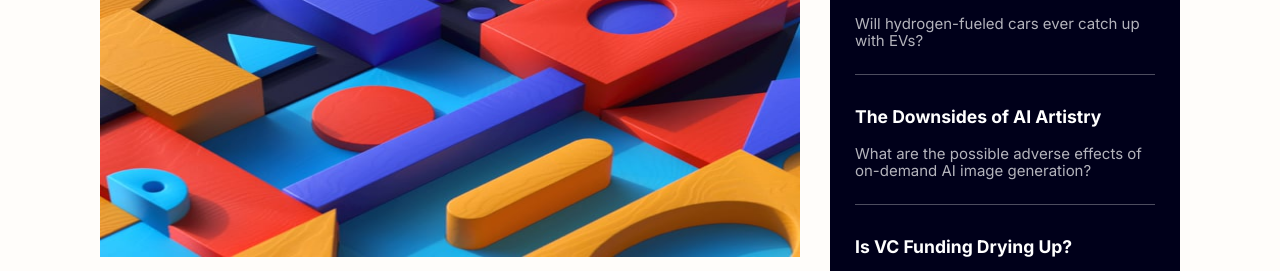
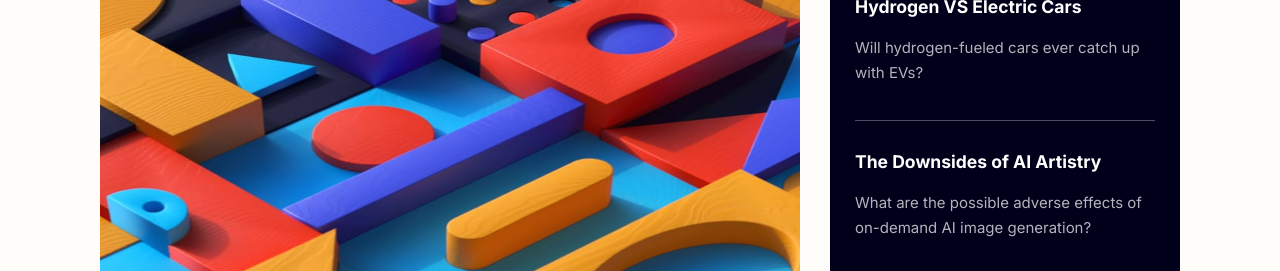
Before and after one commit to Captainoquestico/CHALLENGE-001, a plain HTML site: page index.html in a window 1280 px wide. Shown: the part 255-526 px from the top of the page. Drawn offline with Linux system fonts and the light colour scheme.

Commit message:
Bug fixes

```diff
--- a/styles.css
+++ b/styles.css
@@ -7,7 +7,8 @@
     background-color:hsl(36, 100%, 99%);
     padding-left: 1.5rem;
     padding-right: 1.5rem;
-    padding-top: 3rem;
+    padding-top: 5rem;
+    height: 100vh;
 
 }
 
@@ -109,7 +110,8 @@ a{
 }
 .body-block-right p {
     opacity: 0.7;
-    padding-bottom: 1rem;
+    padding-bottom: 2rem;
+    line-height: 2.5rem;
 }
 .body-block-right h3 {
     padding-top: 1.4rem;
@@ -143,7 +145,7 @@ a{
     font-weight: 700;
 }
 .body-block{
-    margin-bottom: 3rem;
+    border-bottom: 5rem;
 }
 .body-block-text h1{
     color: hsl(240, 100%, 5%);
```
